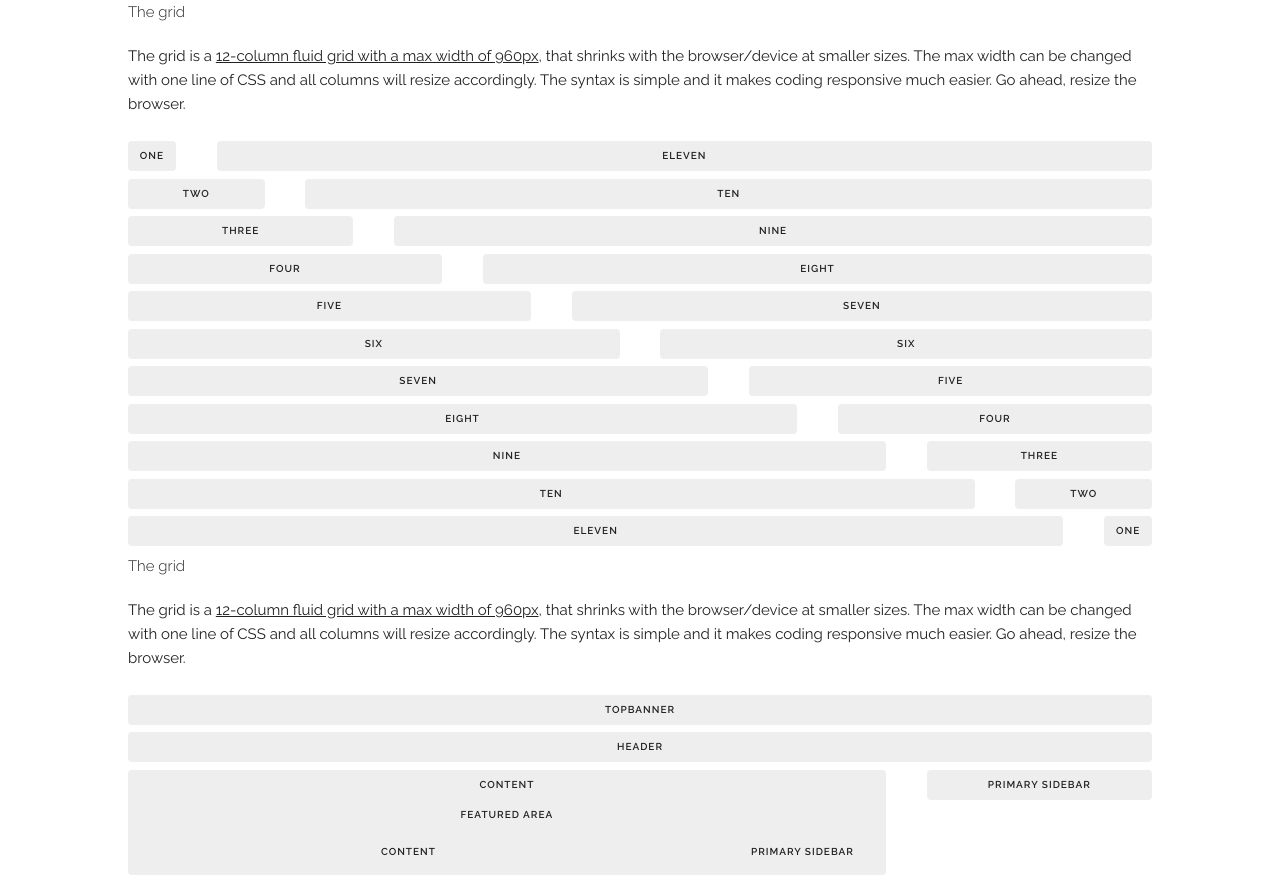
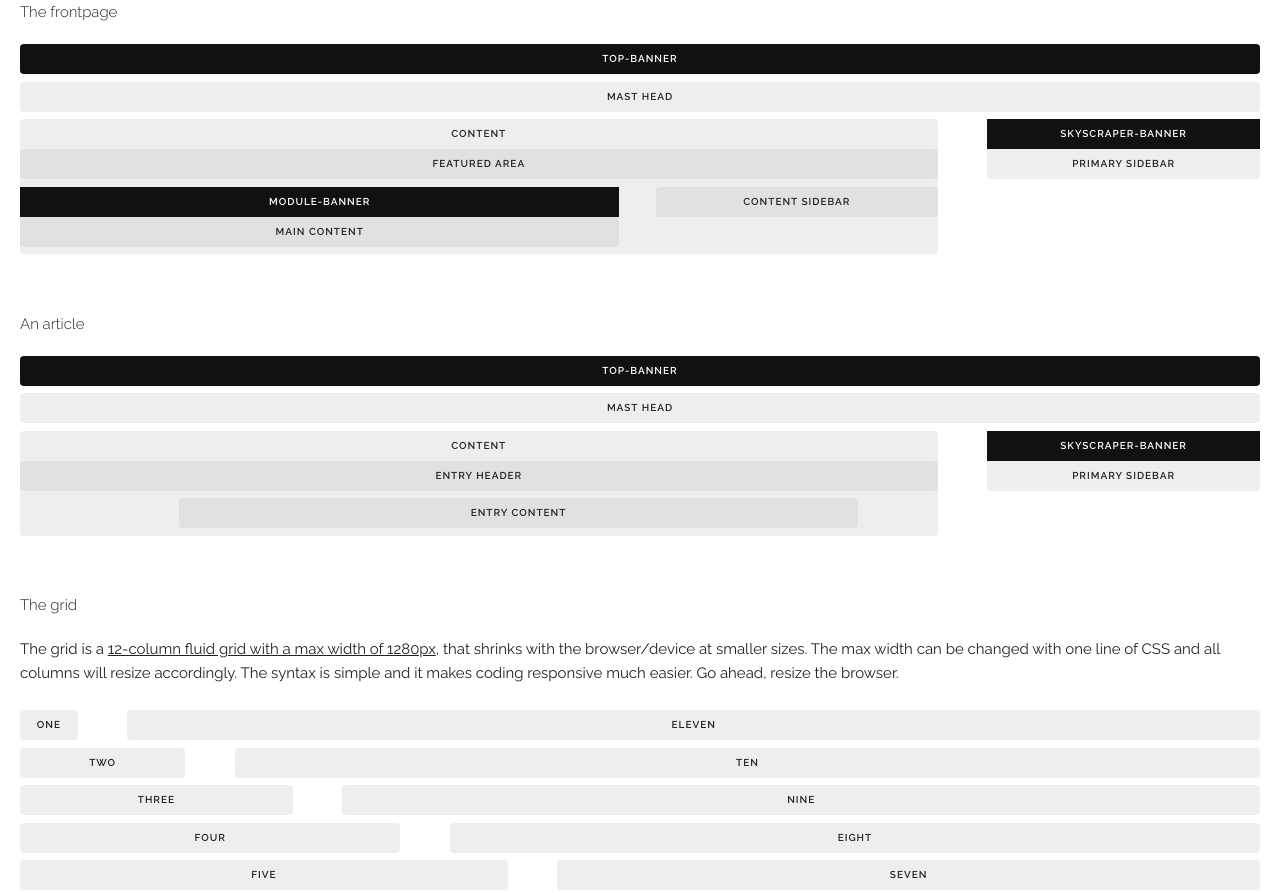
Before and after one commit to Retrofitterdk/dagens-grid, a plain HTML site: page index.html in a window 1280 px wide. Shown: the top 893 px of the page. Drawn offline with Linux system fonts and the light colour scheme.

Commit message:
Finished grid testing

```diff
--- a/css/skeleton.css
+++ b/css/skeleton.css
@@ -38,20 +38,50 @@
 .column,
 .columns {
   width: 100%;
-  float: left;
   box-sizing: border-box; }
 
-/* For devices larger than 400px */
-@media (min-width: 400px) {
-  .container {
-    width: 85%;
-    padding: 0; }
+
+/* For devices larger than 460px */
+@media (min-width: 460px) {
+  #content .three.columns, #primary.three.columns {
+    width: 48%;
+    float: left;
 }
 
-/* For devices larger than 550px */
-@media (min-width: 550px) {
-  .container {
-    width: 80%; }
+#primary.three.columns {
+  float: right;
+}
+.singular #primary.three.columns {
+    width: 100%;
+    float: left;
+}
+}
+
+/* For devices larger than 640px */
+@media (min-width: 640px) {
+  .column,
+  .columns {
+    float: left;
+   }
+
+   .entry-content {
+     width: 91.3333%;
+   }
+
+  .singular #primary.three.columns, #primary.three.columns {
+    width: 30.6666666667%;
+    float: right;
+  }
+  #content.nine.columns {
+    width: 65.3333333333%;
+  }
+  #content .three.columns {
+    width: 100%;
+  }
+}
+
+/* For devices larger than 900px */
+@media (min-width: 900px) {
   .column,
   .columns {
     margin-left: 4%; }
@@ -59,16 +89,23 @@
   .columns:first-child {
     margin-left: 0; }
 
+    #content .three.columns {
+      width: 30.6666666667%;
+    }
+    #content .nine.columns {
+      width: 65.3333333333%;
+    }
+
   .one.column,
   .one.columns                    { width: 4.66666666667%; }
   .two.columns                    { width: 13.3333333333%; }
-  .three.columns                  { width: 22%;            }
+  .singular #primary.three.columns, #primary.three.columns, .three.columns  { width: 22%;            }
   .four.columns                   { width: 30.6666666667%; }
   .five.columns                   { width: 39.3333333333%; }
   .six.columns                    { width: 48%;            }
   .seven.columns                  { width: 56.6666666667%; }
   .eight.columns                  { width: 65.3333333333%; }
-  .nine.columns                   { width: 74.0%;          }
+  .singular #content .entry-content, #content.nine.columns, .nine.columns                   { width: 74.0%;          }
   .ten.columns                    { width: 82.6666666667%; }
   .eleven.columns                 { width: 91.3333333333%; }
   .twelve.columns                 { width: 100%; margin-left: 0; }
@@ -112,6 +149,12 @@
 
 }
 
+.example-grid {
+    display: table;
+    margin-bottom: 5rem;
+    width: 100%;
+}
+
 .example-grid .column, .example-grid .columns {
     background: #eee none repeat scroll 0 0;
     border-radius: 4px;
@@ -124,6 +167,37 @@
     text-align: center;
     text-transform: uppercase;
 }
+
+.example-grid .banner {
+    background: #111111 none repeat scroll 0 0;
+    color: white;
+}
+
+.example-grid .columns .columns {
+    background: #e1e1e1 none repeat scroll 0 0;
+}
+
+.banner span::before {
+    content: "Module-";
+}
+@media (min-width: 460px) {
+#primary .banner span::before {
+    content: "Skyscraper-";
+}
+.singular #primary .banner span::before {
+  content: "Module-";
+}
+}
+@media (min-width: 640px) {
+.singular #primary .banner span::before {
+      content: "Skyscraper-";
+  }
+
+#top .banner span::before {
+    content: "Top-";
+}
+}
+
 
 /* Base Styles
 –––––––––––––––––––––––––––––––––––––––––––––––––– */
@@ -397,7 +471,6 @@ hr {
 
 /* Self Clearing Goodness */
 .container:after,
-.row:after,
 .u-cf {
   content: "";
   display: table;
--- a/index.html
+++ b/index.html
@@ -29,12 +29,81 @@
 </head>
 <body>
 
+  <!-- FRONTPAGE EXAMPLE ———————————————————————————————————————— -->
+
+
+
+  	<!-- columns should be the immediate child of a .row -->
+    <div class="container example-grid docs-example">
+      <h6 class="docs-header">The frontpage</h6>
+      <div id="top">
+      <div class="row">
+  	    <div class="twelve columns banner"><span>banner</span></div>
+  	  </div>
+      <div class="row">
+  	    <div class="twelve columns">Mast head</div>
+  	  </div>
+    </div>
+  	  <div class="row">
+  	    <div id="content" class="nine columns">Content
+          <div class="row">
+  			       <div class="twelve columns">Featured area</div>
+  			  </div>
+          <div class="row">
+              <div class="nine columns">
+                <div class="banner"><span>banner</span></div>
+  			        <div>Main content</div>
+              </div>
+  			      <div class="three columns">Content sidebar</div>
+        </div>
+      </div>
+  	    <div id="primary" class="three columns">
+          <div class="banner"><span>banner</span></div>
+          <div>Primary sidebar</div>
+        </div>
+    </div>
+  </div>
+
+  <!-- ARTICLE EXAMPLE ———————————————————————————————————————— -->
+
+
+
+  	<!-- columns should be the immediate child of a .row -->
+    <div class="singular container example-grid docs-example">
+      <h6 class="docs-header">An article</h6>
+      <div id="top">
+      <div class="row">
+  	    <div class="twelve columns banner"><span>banner</span></div>
+  	  </div>
+      <div class="row">
+  	    <div class="twelve columns">Mast head</div>
+  	  </div>
+    </div>
+  	  <div class="row">
+  	    <div id="content" class="nine columns">Content
+          <div class="row">
+  			       <div class="twelve columns">Entry header</div>
+  			  </div>
+          <div class="row">
+              <div class="entry-content nine columns offset-by-two">
+  			        <div>Entry content</div>
+              </div>
+        </div>
+      </div>
+  	    <div id="primary" class="three columns">
+          <div class="banner"><span>banner</span></div>
+          <div>Primary sidebar</div>
+        </div>
+    </div>
+  </div>
+
+
   <!-- Primary Page Layout
   –––––––––––––––––––––––––––––––––––––––––––––––––– -->
   <!-- Grid -->
   <div id="grid" class="container">
     <h6 class="docs-header">The grid</h6>
-    <p>The grid is a <u>12-column fluid grid with a max width of 960px</u>, that shrinks with the browser/device at smaller sizes. The max width can be changed with one line of CSS and all columns will resize accordingly. The syntax is simple and it makes coding responsive much easier. Go ahead, resize the browser. </p>
+    <p>The grid is a <u>12-column fluid grid with a max width of 1280px</u>, that shrinks with the browser/device at smaller sizes. The max width can be changed with one line of CSS and all columns will resize accordingly. The syntax is simple and it makes coding responsive much easier. Go ahead, resize the browser. </p>
     <div class="example-grid docs-example">
       <div class="row">
         <div class="one column">One</div>
@@ -82,36 +151,6 @@
       </div>
     </div>
 
-<!-- CODE EXAMPLE ———————————————————————————————————————— -->
-
-	<h6 class="docs-header">The grid</h6>
-	<p>The grid is a <u>12-column fluid grid with a max width of 960px</u>, that shrinks with the browser/device at smaller sizes. The max width can be changed with one line of CSS and all columns will resize accordingly. The syntax is simple and it makes coding responsive much easier. Go ahead, resize the browser. </p>
-
-
-	<!-- columns should be the immediate child of a .row -->
-  <div class="example-grid docs-example">
-    <div class="row">
-	    <div class="twelve columns">Topbanner</div>
-	  </div>
-
-	<div class="example-grid docs-example">
-    <div class="row">
-	    <div class="twelve columns">Header</div>
-	  </div>
-
-	  <div class="row">
-	    <div class="nine columns">Content
-        <div class="row">
-			       <div class="twelve columns">Featured area</div>
-			  </div>
-        <div class="row">
-			       <div class="nine columns">Content</div>
-			        <div class="three columns">Primary sidebar</div>
-			    </div>
-      </div>
-	    <div class="three columns">Primary sidebar</div>
-	  </div>
-  </div>
 
 
 <!-- End Document
```
